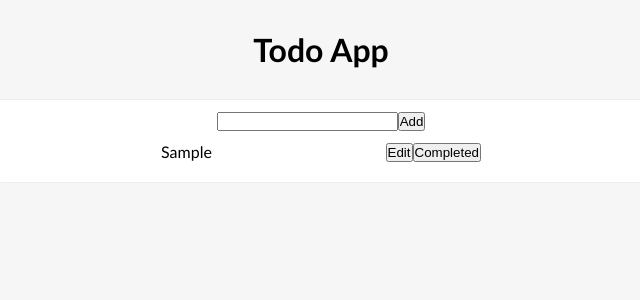
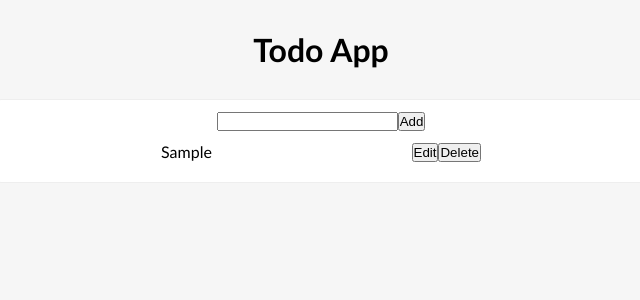
Before and after one commit to meysamminoo/todo-app, a React (Create React App) app: page / in a window 1280 px wide. Both pictures are taken after typing "Sample" into the empty fields and a click on the button "Add". Shown: the top 300 px of the page, without its empty margins (319-959 px from the left). Built offline with nearby package versions, Linux system fonts and the light colour scheme.

Commit message:
add remove handler

```diff
--- a/src/components/Todo.js
+++ b/src/components/Todo.js
@@ -1,10 +1,12 @@
-const Todo = ({ todo, onCompelet }) => {
+const Todo = ({ todo, onCompelet, onDelete }) => {
   return (
     <div className="todo">
-      <div className={todo.isCompleted ? "completed" : ""}>{todo.text}</div>
+      <div onClick={onCompelet} className={todo.isCompleted ? "completed" : ""}>
+        {todo.text}
+      </div>
       <div>
         <button>Edit</button>
-        <button onClick={onCompelet}>Completed</button>
+        <button onClick={onDelete}>Delete</button>
       </div>
     </div>
   );
--- a/src/components/TodoApp.js
+++ b/src/components/TodoApp.js
@@ -25,13 +25,21 @@ const TodoApp = () => {
     updatedTodos[index] = selectedTodo;
 
     setTodos(updatedTodos);
-    console.log(selectedTodo);
+  };
+
+  const removeHandler = (id) => {
+    const filteredTodos = todos.filter((todo) => id !== todo.id);
+    setTodos(filteredTodos);
   };
 
   return (
     <div className="container">
       <TodoForm addTodoHandler={addTodoHandler} />
-      <TodoList todos={todos} onCompelet={CompeletHandler} />
+      <TodoList
+        todos={todos}
+        onCompelet={CompeletHandler}
+        onDelete={removeHandler}
+      />
     </div>
   );
 };
--- a/src/components/TodoList.js
+++ b/src/components/TodoList.js
@@ -1,6 +1,6 @@
 import Todo from "./Todo";
 
-const TodoList = ({ todos, onCompelet }) => {
+const TodoList = ({ todos, onCompelet, onDelete }) => {
   const renderTodo = () => {
     if (todos.lenght === 0) return <p>Add some todo</p>;
 
@@ -10,6 +10,7 @@ const TodoList = ({ todos, onCompelet }) => {
           key={todo.id}
           todo={todo}
           onCompelet={() => onCompelet(todo.id)}
+          onDelete={() => onDelete(todo.id)}
         />
       );
     });
```
